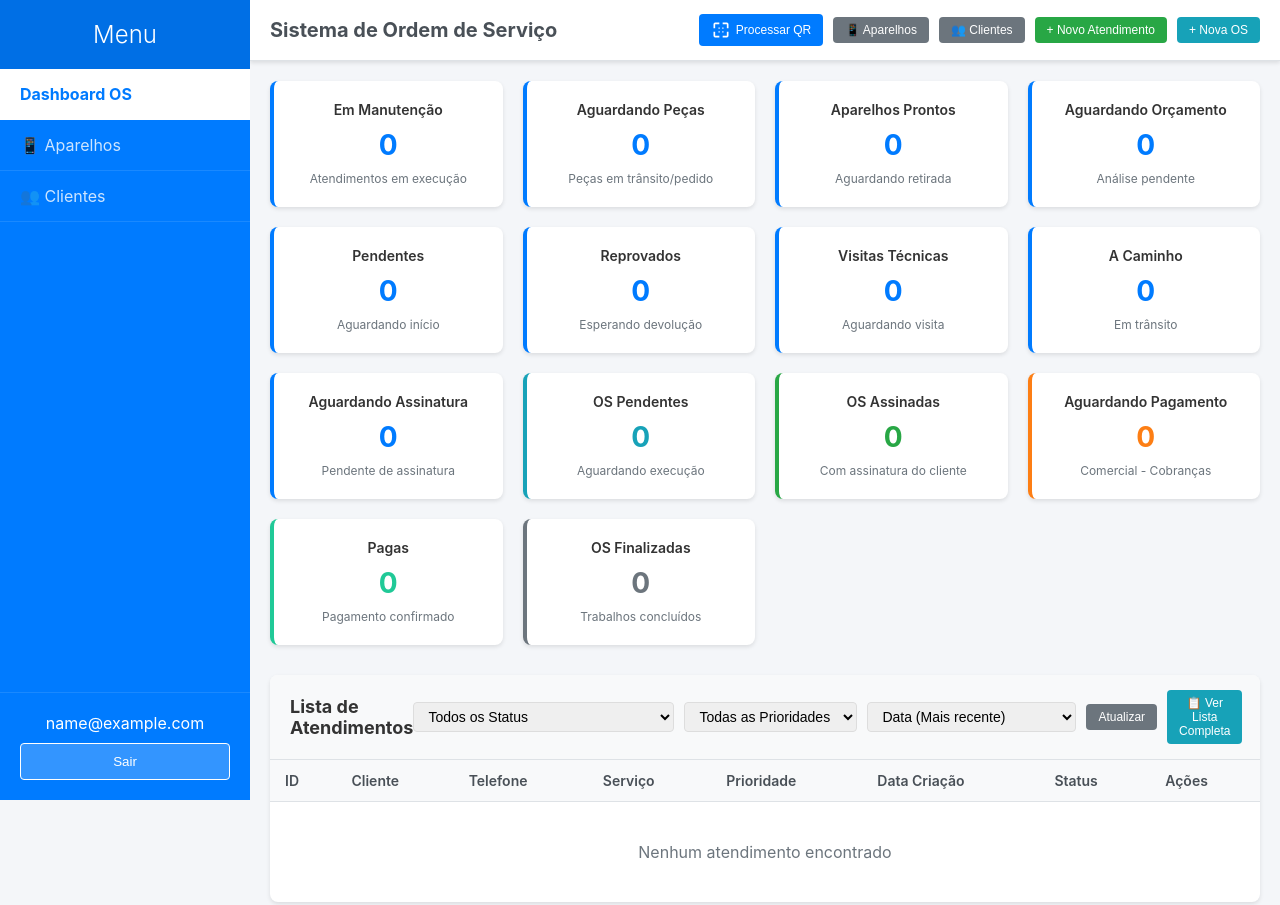
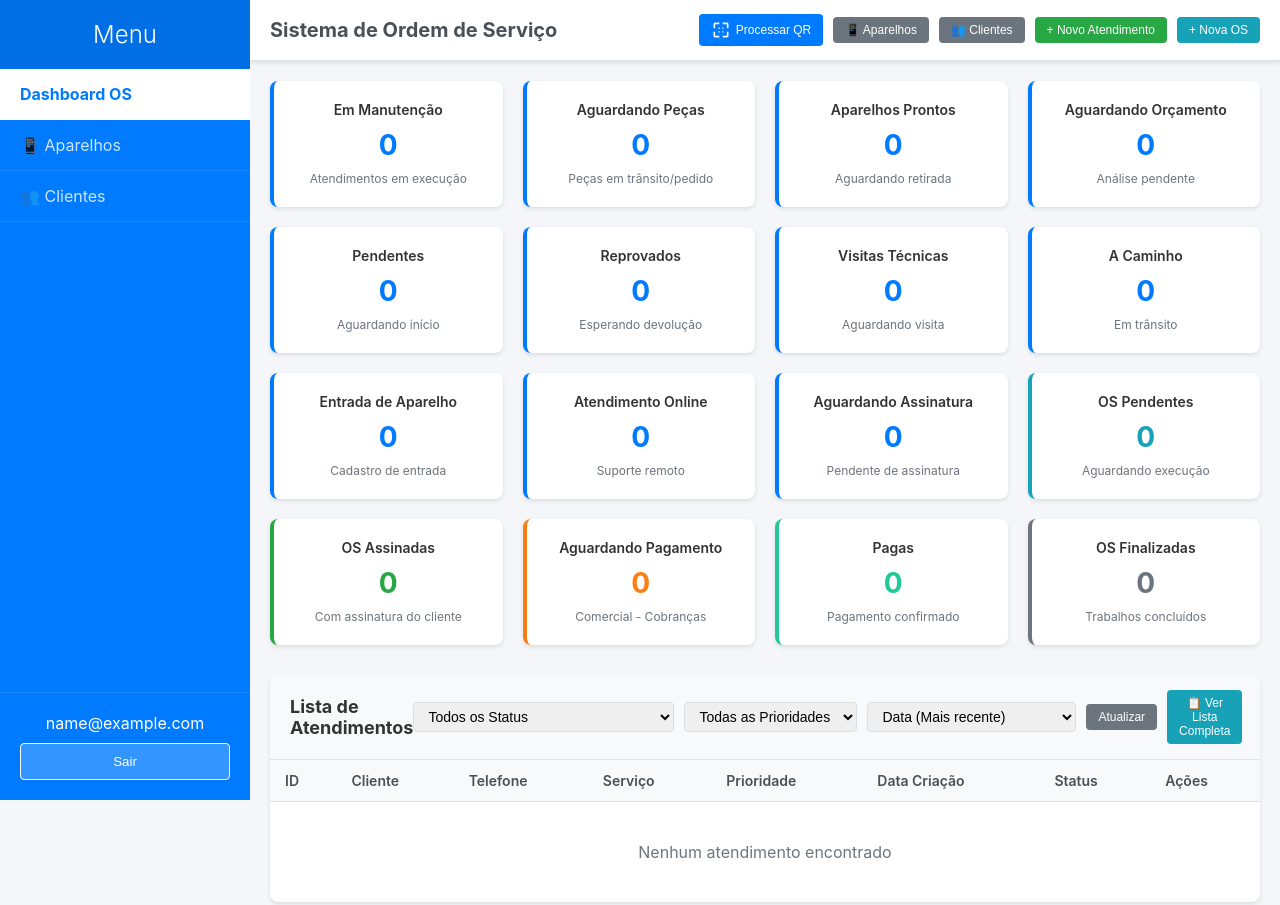
Before and after one commit to brunobrrt/OS-NovoMedica, a plain HTML site: page os-dashboard.html in a window 1280 px wide. Shown: the top 905 px of the page. Drawn offline with Linux system fonts and the light colour scheme; sample sign-in values are in the browser's storage.

Commit message:
Add new atendimento statuses and improve OS/dashboard interface

```diff
--- a/os-dashboard.html
+++ b/os-dashboard.html
@@ -134,6 +134,16 @@
                 <div class="stat-number" id="stat-a-caminho">0</div>
                 <small>Em trânsito</small>
             </div>
+            <div class="stat-card" data-status="entrada_aparelho">
+                <h3>Entrada de Aparelho</h3>
+                <div class="stat-number" id="stat-entrada-aparelho">0</div>
+                <small>Cadastro de entrada</small>
+            </div>
+            <div class="stat-card" data-status="atendimento_online">
+                <h3>Atendimento Online</h3>
+                <div class="stat-number" id="stat-atendimento-online">0</div>
+                <small>Suporte remoto</small>
+            </div>
 
             <!-- Status de OS -->
             <div class="stat-card" data-status="aguardando_assinatura">
@@ -176,7 +186,9 @@
                     <div class="panel-controls">
                         <select id="filter-atendimentos">
                             <option value="">Todos os Status</option>
+                            <option value="entrada_aparelho">Entrada de Aparelho</option>
                             <option value="pendente">Pendente</option>
+                            <option value="atendimento_online">Atendimento Online</option>
                             <option value="aguardando_orcamento">Aguardando Orçamento</option>
                             <option value="aguardando_pecas">Aguardando Peças</option>
                             <option value="em_manutencao">Em Manutenção</option>
@@ -555,7 +567,9 @@
                     <div class="form-group">
                         <label for="atendimento-status">Status:</label>
                         <select id="atendimento-status" required>
+                            <option value="entrada_aparelho">Entrada de Aparelho</option>
                             <option value="pendente">Pendente</option>
+                            <option value="atendimento_online">Atendimento Online</option>
                             <option value="aguardando_orcamento">Aguardando Orçamento</option>
                             <option value="aguardando_pecas">Aguardando Peças</option>
                             <option value="em_manutencao">Em Manutenção</option>
--- a/os-dashboard.js
+++ b/os-dashboard.js
@@ -336,6 +336,8 @@ class OSDashboard {
             document.getElementById('stat-reprovado').textContent = atendimentos.filter(a => a.status === 'reprovado_esperando_devolucao').length;
             document.getElementById('stat-aguardando-visita').textContent = atendimentos.filter(a => a.status === 'aguardando_visita_tecnica').length;
             document.getElementById('stat-a-caminho').textContent = atendimentos.filter(a => a.status === 'aparelho_a_caminho').length;
+            document.getElementById('stat-entrada-aparelho').textContent = atendimentos.filter(a => a.status === 'entrada_aparelho').length;
+            document.getElementById('stat-atendimento-online').textContent = atendimentos.filter(a => a.status === 'atendimento_online').length;
 
             // Estatísticas de OS por status
             document.getElementById('stat-os-aguardando-assinatura').textContent = ordens.filter(o => o.status === 'aguardando_assinatura').length;
@@ -379,8 +381,8 @@ class OSDashboard {
 
             let filteredData = mockAtendimentos;
 
-            // Ocultar atendimentos finalizados e recusados por padrão
-            const hiddenStatuses = ['os_criada', 'atendimento_finalizado', 'recusado'];
+            // Ocultar atendimentos finalizados, recusados e entrada de aparelho por padrão
+            const hiddenStatuses = ['entrada_aparelho', 'os_criada', 'atendimento_finalizado', 'recusado'];
 
             if (status) {
                 // Se um status específico foi selecionado, filtrar por ele
@@ -441,7 +443,9 @@ class OSDashboard {
 
     formatStatusName(status) {
         const statusNames = {
+            'entrada_aparelho': 'Entrada de Aparelho',
             'pendente': 'Pendente',
+            'atendimento_online': 'Atendimento Online',
             'aguardando_assinatura': 'Aguardando Assinatura',
             'aguardando_orcamento': 'Aguardando Orçamento',
             'aguardando_pecas': 'Aguardando Peças',
@@ -748,12 +752,12 @@ class OSDashboard {
             empty.style.display = 'none';
             tbody.innerHTML = '';
 
-            // Carregar atendimentos que estão em status de entrada (recém-criados ou a caminho)
+            // Carregar atendimentos que estão em status de entrada (apenas Entrada de Aparelho)
             const allAtendimentos = JSON.parse(localStorage.getItem('mockAtendimentos') || '[]');
             const clients = JSON.parse(localStorage.getItem('mockClients') || '[]');
             const devices = JSON.parse(localStorage.getItem('mockDevices') || '[]');
 
-            const entradaStatuses = ['pendente', 'aparelho_a_caminho', 'aguardando_orcamento'];
+            const entradaStatuses = ['entrada_aparelho'];
             const entradaItems = allAtendimentos.filter(a => entradaStatuses.includes(a.status));
 
             entradaItems.forEach(item => {
@@ -869,6 +873,9 @@ class OSDashboard {
         const hasObs = item.fotosSaidaObs ? '📝' : '';
         const fotosStatus = fotosCount > 0 ? `✅ ${fotosCount} foto${fotosCount > 1 ? 's' : ''} ${hasObs}` : '📷 Adicionar';
 
+        // Verificar se tem assinatura
+        const hasSignature = item.signature ? true : false;
+
         // Ações diferentes para OS e Atendimento
         let actions = '';
         if (tipo === 'atendimento') {
@@ -880,6 +887,7 @@ class OSDashboard {
             actions = `
                 <button class="btn btn-info btn-sm" onclick="dashboard.viewOS('${item.id}')">Ver OS</button>
                 <button class="btn btn-warning btn-sm" onclick="dashboard.editOS('${item.id}')">Editar</button>
+                ${hasSignature ? `<button class="btn btn-primary btn-sm" onclick="dashboard.viewSignedOS('${item.id}')" title="Ver OS Assinada">📋 Ver Assinatura</button>` : ''}
                 <button class="btn btn-success btn-sm" onclick="dashboard.finalizarEntregaOS('${item.id}')">Finalizar Entrega</button>
             `;
         }
```
